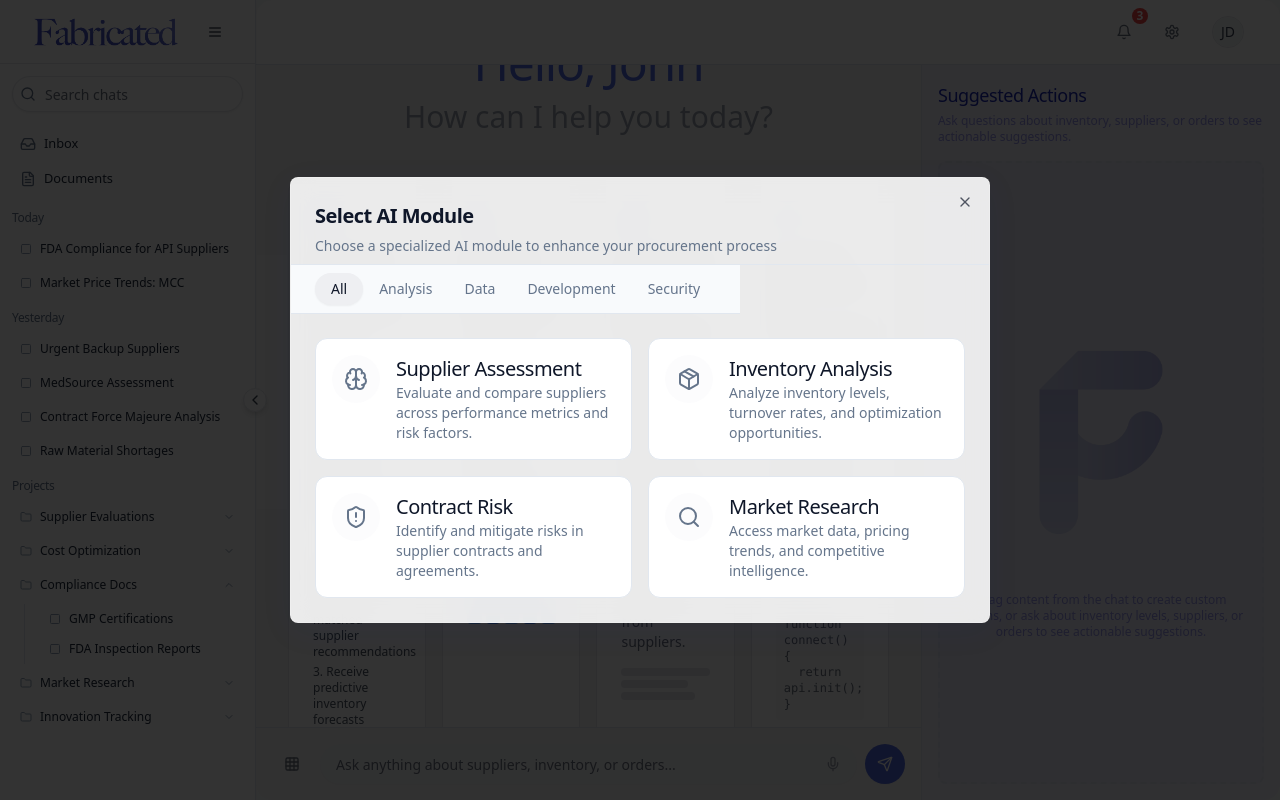
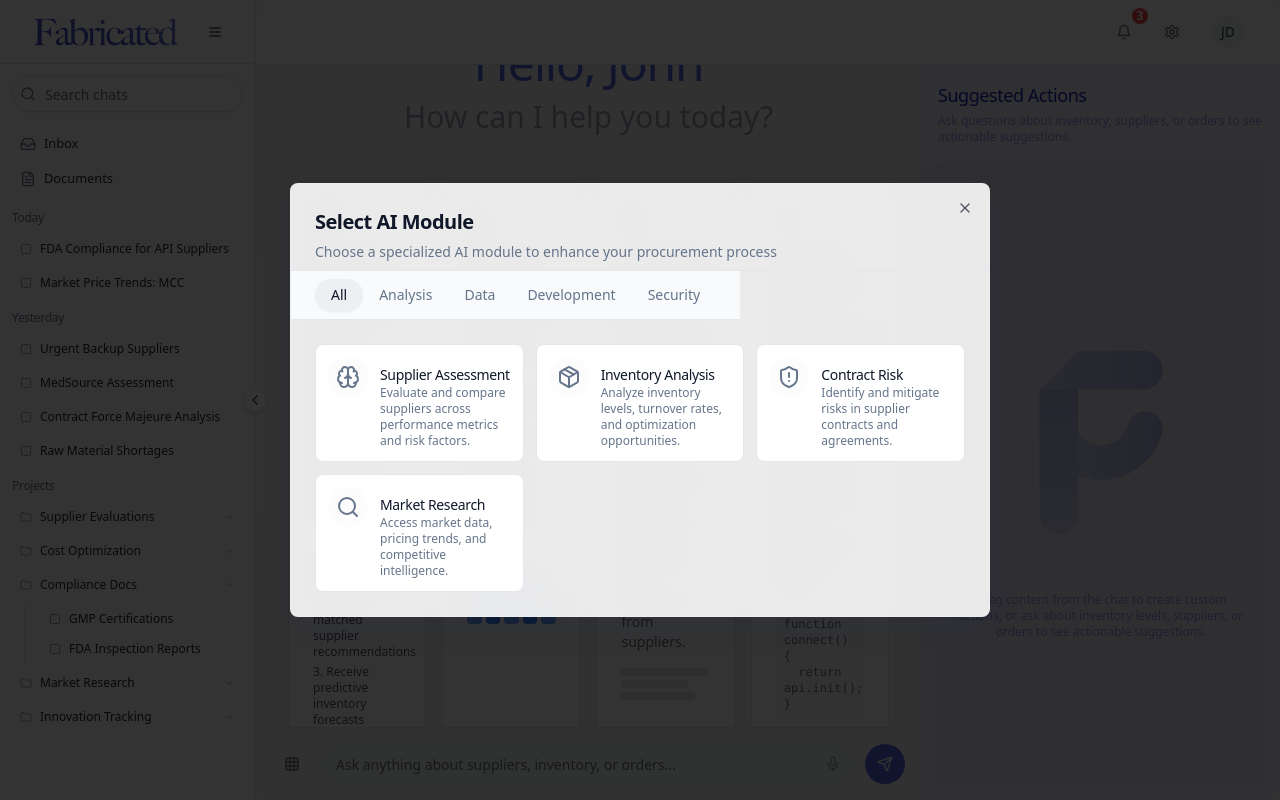
Before and after one commit to akifdanisik/fabricated-vision, a React (Vite) app: page /chat in a window 1280 px wide. Both pictures are taken after a click on the button 292 px from the left and 764 px from the top of the page. Built offline with nearby package versions, Linux system fonts and the light colour scheme.

Commit message:
Refactor: Reduce module box size
Reduce the size of the module boxes in the module selector.

```diff
--- a/src/components/chat/ModuleSelector.tsx
+++ b/src/components/chat/ModuleSelector.tsx
@@ -1,3 +1,4 @@
+
 import React from 'react';
 import { Dialog, DialogContent, DialogHeader, DialogTitle, DialogDescription } from '@/components/ui/dialog';
 import { Tabs, TabsContent, TabsList, TabsTrigger } from '@/components/ui/tabs';
@@ -73,26 +74,26 @@ export const ModuleSelector = ({ isOpen, onClose, modules, onSelectModule }: Mod
 
           {['all', 'analysis', 'data', 'development', 'security'].map((category) => (
             <TabsContent key={category} value={category} className="p-6 pt-4">
-              <div className="grid grid-cols-1 md:grid-cols-2 gap-4">
+              <div className="grid grid-cols-1 md:grid-cols-3 gap-3">
                 {(category === 'all' ? modules : modules.filter(module => module.category === category)).map((module) => (
                   <div
                     key={module.id}
                     className={cn(
-                      "border border-border rounded-xl p-4 cursor-pointer",
-                      "hover:shadow-sm transition-all flex items-start gap-4",
-                      "bg-white hover:bg-accent/5"
+                      "border border-border rounded-lg p-3 cursor-pointer",
+                      "hover:shadow-sm transition-all flex items-start gap-3",
+                      "bg-white hover:bg-accent/5 space-y-2"
                     )}
                     onClick={() => onSelectModule(module.id)}
                   >
                     <div className={cn(
-                      "p-3 rounded-full flex-shrink-0",
+                      "p-2 rounded-full flex-shrink-0",
                       "bg-secondary/20 text-muted-foreground"
                     )}>
                       {getIconComponent(module.icon)}
                     </div>
                     <div>
-                      <h3 className="font-medium text-foreground">{module.title}</h3>
-                      <p className="text-sm text-muted-foreground">{module.description}</p>
+                      <h3 className="font-medium text-sm text-foreground">{module.title}</h3>
+                      <p className="text-xs text-muted-foreground">{module.description}</p>
                     </div>
                   </div>
                 ))}
```
